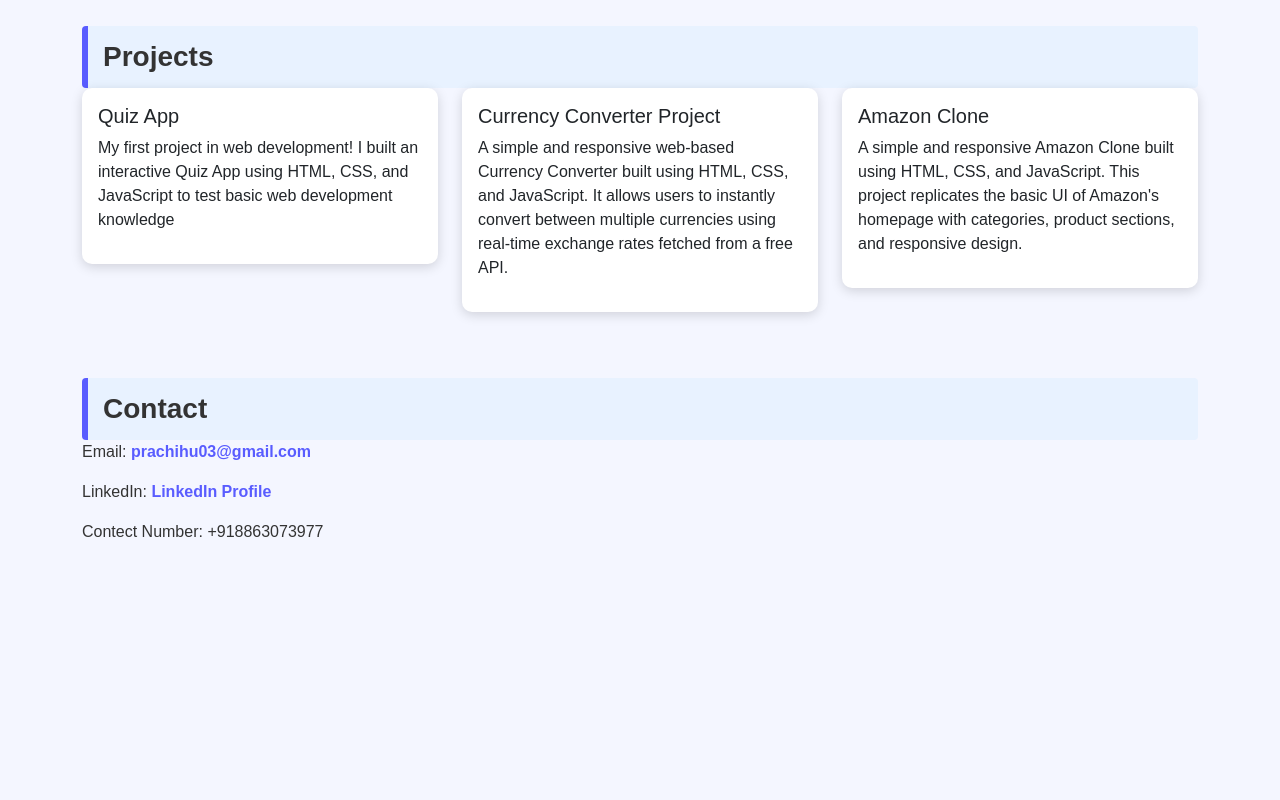
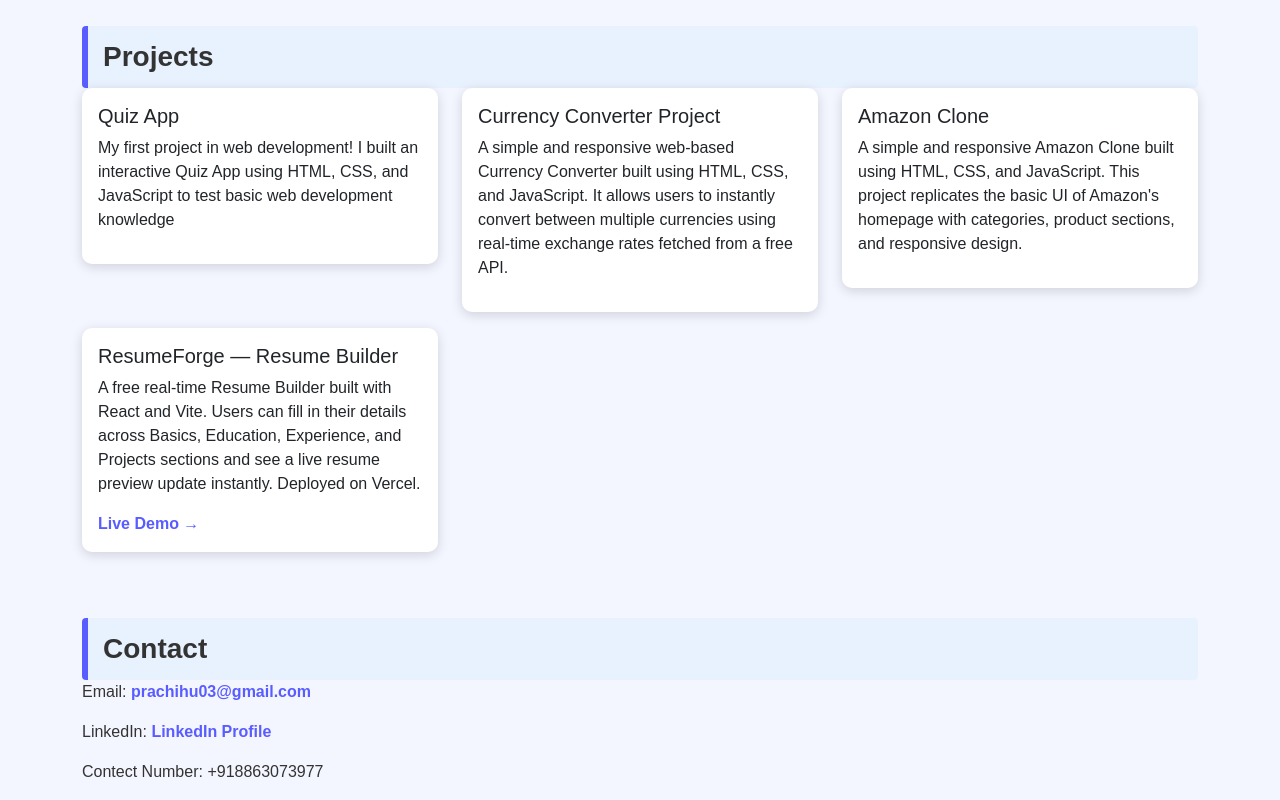
Before and after one commit to prachi600/Portfolio, a plain HTML site: page index.html in a window 1280 px wide. Shown: the part 833-1633 px from the top of the page. Before the commit the page ends 1393 px from the top, so only its background shows below. Drawn offline with nearby package versions, Linux system fonts and the light colour scheme.

Commit message:
Update index.html

```diff
--- a/index.html
+++ b/index.html
@@ -70,6 +70,18 @@
             </p>
           </div>
         </div>
+        <div class="col-md-4">
+  <div class="card p-3 mb-3">
+    <h5>ResumeForge — Resume Builder</h5>
+    <p>
+      A free real-time Resume Builder built with React and Vite. Users can
+      fill in their details across Basics, Education, Experience, and Projects
+      sections and see a live resume preview update instantly. Deployed on
+      Vercel.
+    </p>
+    <a href="https://resume-builder-green-nine.vercel.app" target="_blank">Live Demo →</a>
+  </div>
+</div>
       </div>
       <div class="section-title">Contact</div>
       <p>
```
